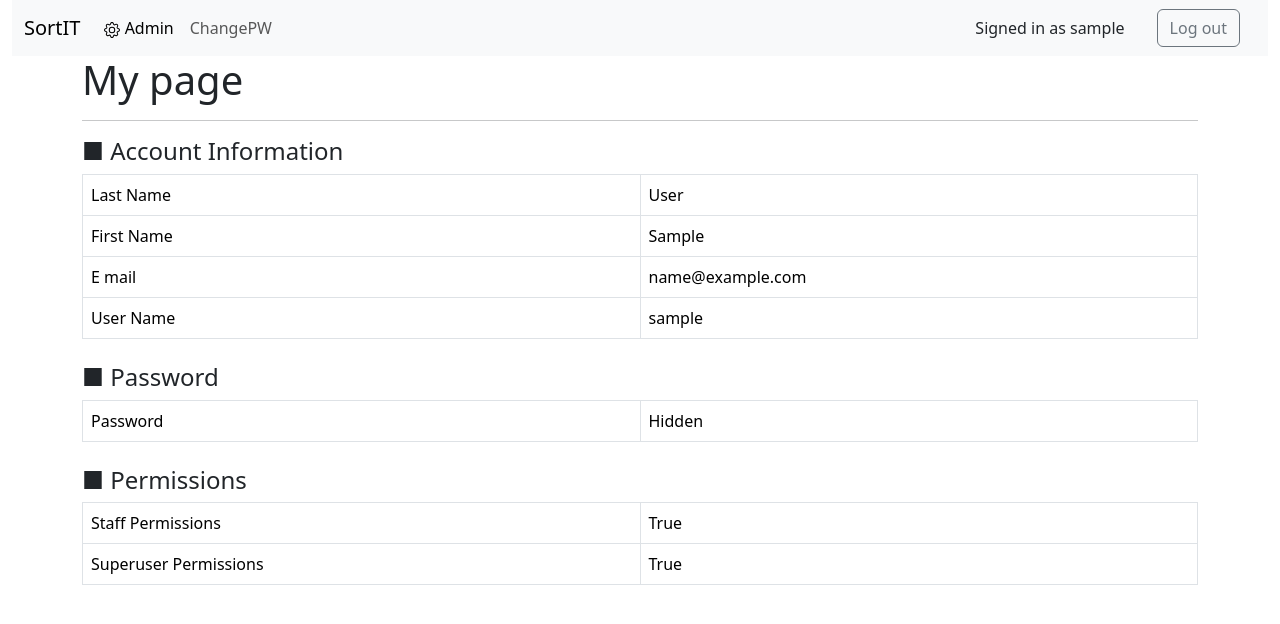
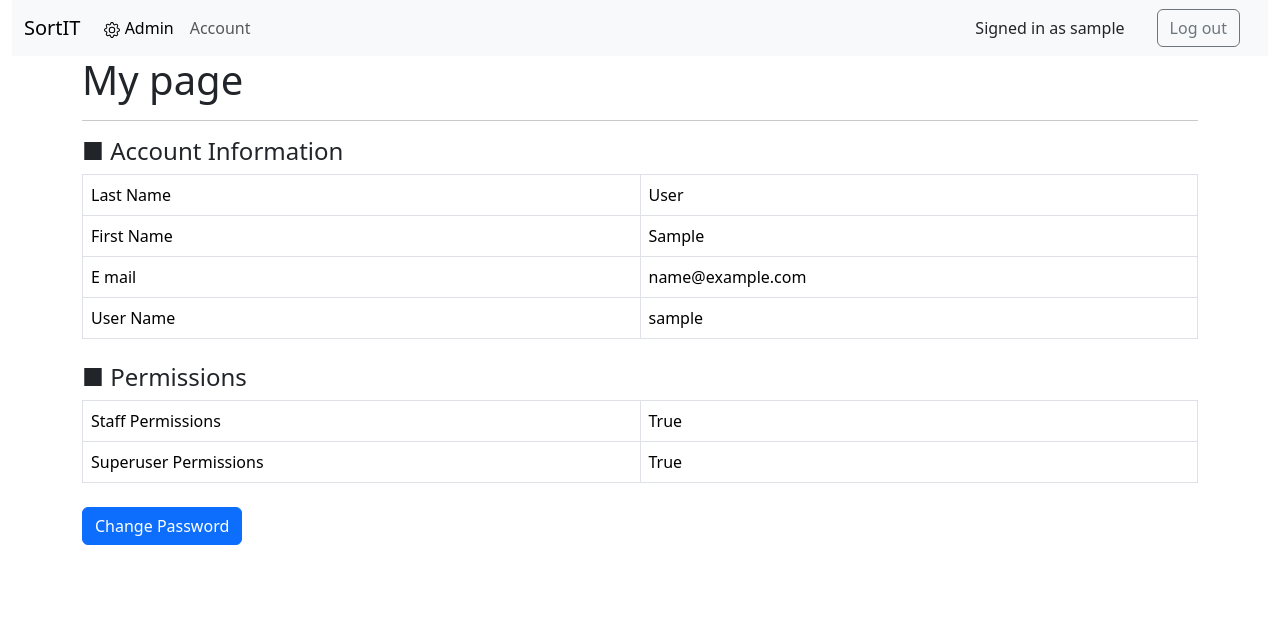
Before and after one commit to FukuokaLab/SortIT, a Django app: page /account/my_page/1/ in a window 1280 px wide. Shown: the top 624 px of the page. Run offline with Django 4.2, Linux system fonts and the light colour scheme; the visitor is signed in with stand-in values (Sample User, id 1); data comes from the database, SQL or seed files in the repository.

Commit message:
ui(password_change): move change password from headerbar to my_page.html

```diff
--- a/account/templates/account/my_page.html
+++ b/account/templates/account/my_page.html
@@ -1,12 +1,12 @@
 {% extends 'base.html' %}
-
 {% block content %}
   <div class="container">
     <h1>My page</h1>
     <hr>
-
     <div class="row">
-    <div class="col"><h4>■ Account Information</h4></div>
+      <div class="col">
+        <h4>■ Account Information</h4>
+      </div>
     </div>
     <table class="table table-bordered">
       <tbody>
@@ -28,38 +28,28 @@
         </tr>
       </tbody>
     </table>
-
     <div class="row mt-4">
-    <div class="col"><h4>■ Password</h4></div>
+      <div class="col">
+        <h4>■ Permissions</h4>
+      </div>
     </div>
     <table class="table table-bordered">
       <tbody>
         <tr>
-        <td style="width: 50%;">Password</td>
-        <td style="width: 50%;">Hidden</td>
-      </tr>
-    </tbody>
-  </table>
-
-  <div class="row mt-4">
-    <div class="col"><h4>■ Permissions</h4></div>
-  </div>
-  <table class="table table-bordered">
-    <tbody>
-      {% if user.is_staff %}
-      <tr>
           <td style="width: 50%;">Staff Permissions</td>
           <td style="width: 50%;">{{ user.is_staff }}</td>
         </tr>
-      {% endif %}
-      {% if user.is_superuser %}
         <tr>
           <td>Superuser Permissions</td>
           <td>{{ user.is_superuser }}</td>
         </tr>
-      {% endif %}
       </tbody>
     </table>
-
+    <div class="row mt-4">
+      <div class="col-auto">
+        <a class="btn btn-primary text-end"
+           href="{% url 'account:password_change' %}">Change Password</a>
+      </div>
+    </div>
   </div>
 {% endblock %}
--- a/templates/base.html
+++ b/templates/base.html
@@ -29,7 +29,7 @@
                     </li>
                   {% endif %}
                   <li class="nav-item">
-                    <a class="nav-link" href="{% url 'account:password_change' %}">ChangePW</a>
+                    <a class="nav-link" href="{% url 'account:my_page' user.pk %}">Account</a>
                   </li>
                 </ul>
                 <span class="mx-3 nav-item">Signed in as {{ user.username }}</span>
@@ -37,9 +37,7 @@
               <span class="mx-3">
                 <form method="post" action="{% url 'account:logout' %}">
                   {% csrf_token %}
-                  <button class="btn btn-outline-secondary" type="submit">
-                    Log out
-                  </button>
+                  <button class="btn btn-outline-secondary" type="submit">Log out</button>
                 </form>
               </span>
             {% endif %}
@@ -47,12 +45,10 @@
         </nav>
       </header>
       <div class="content">
-        {% block content %}
-        {% endblock %}
+        {% block content %}{% endblock %}
       </div>
       <footer>
-        <div class="m-3">
-        </div>
+        <div class="m-3"></div>
       </footer>
     </div>
     <script src="https://cdn.jsdelivr.net/npm/bootstrap@5.3.8/dist/js/bootstrap.bundle.min.js"
```
Also changed, not shown: account/templates/account/user_form.html (+7 -6 lines). Lines whose indentation alone changed are shown as unchanged.
